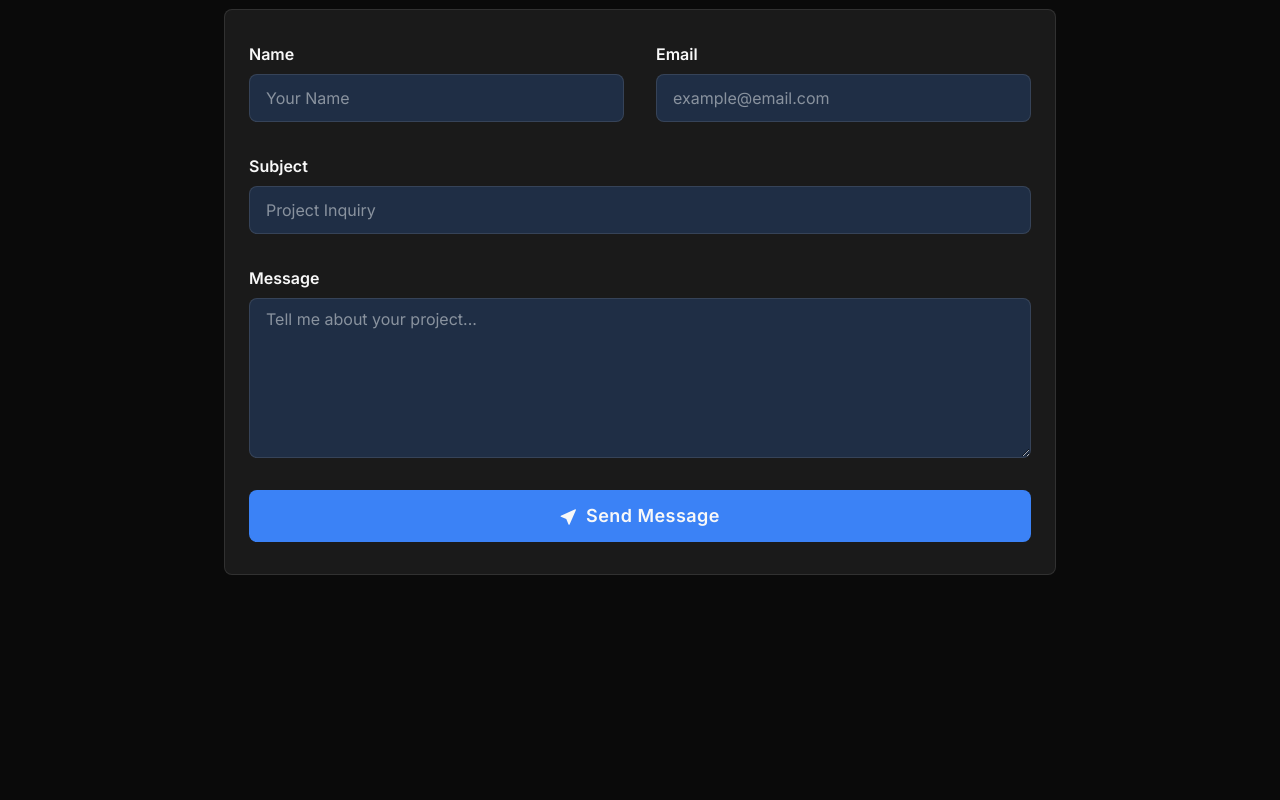
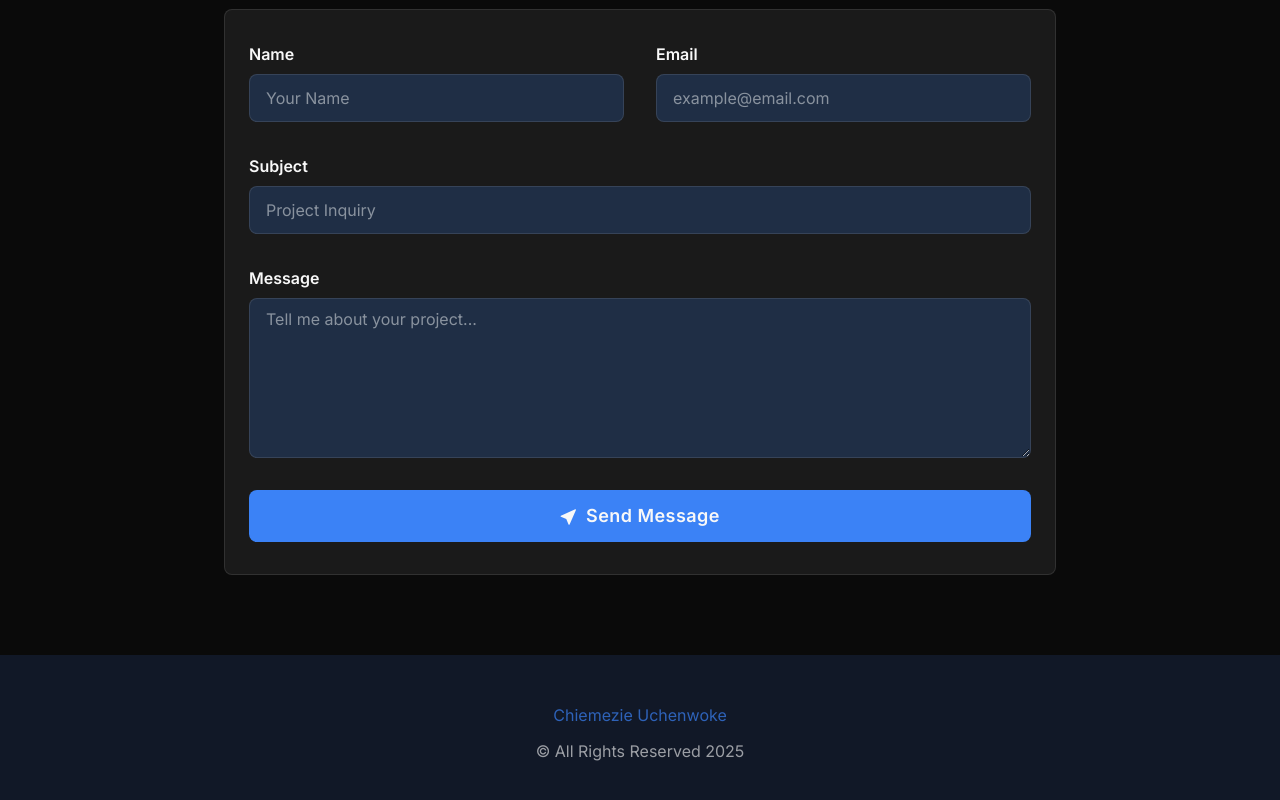
Before and after one commit to Chiemezie-Uchenwoke/portfolio, a React (Vite) app: page / in a window 1280 px wide. Shown: the part 1598-2398 px from the top of the page. Before the commit the page ends 2173 px from the top, so only its background shows below. Built offline with nearby package versions, Linux system fonts and the light colour scheme.

Commit message:
Re-adjust footer and header components

```diff
--- /dev/null
+++ b/src/components/Footer/Footer.jsx
@@ -0,0 +1,21 @@
+const Footer = () => {
+    return (
+        <footer className="mt-20 w-full py-12 bg-dark-lite">
+            <div className="container flex flex-col gap-3 items-center">
+                <a
+                    href="https://www.linkedin.com/in/chiemezieuche/"
+                    className="text-pri-blue/70 hover:text-pri-blue duration-200 text-sm lg:text-base"
+                    target="_blank"
+                >
+                    Chiemezie Uchenwoke
+                </a>
+
+                <p className="text-white-shade/60 capitalize text-sm lg:text-base">
+                    © all rights reserved 2025
+                </p>
+            </div>
+        </footer>
+    )
+}
+
+export default Footer;
--- a/src/components/Header/HeaderLg.jsx
+++ b/src/components/Header/HeaderLg.jsx
@@ -14,9 +14,17 @@ const HeaderLg = () => {
                 </nav>
 
                 <div className="flex gap-4">
-                    <a href="#"> <FaGithub className="text-lite-gray/80 text-xl hover:text-pri-blue duration-100" /> </a>
-                    <a href="#"> <FaLinkedin className="text-lite-gray/80 text-xl hover:text-pri-blue duration-100" /> </a>
-                    <a href="#"> <IoMdMail className="text-lite-gray/80 text-xl hover:text-pri-blue duration-100" /> </a>
+                    <a href="https://github.com/Chiemezie-Uchenwoke" target="_blank">
+                        <FaGithub className="text-lite-gray/80 text-xl hover:text-pri-blue duration-100" />
+                    </a>
+
+                    <a href="https://www.linkedin.com/in/chiemezieuche/" target="_blank">
+                        <FaLinkedin className="text-lite-gray/80 text-xl hover:text-pri-blue duration-100" />
+                    </a>
+
+                    <a href="mailto:uchenwoke.chiemezie@gmail.com" target="_blank">
+                        <IoMdMail className="text-lite-gray/80 text-xl hover:text-pri-blue duration-100" />
+                    </a>
                 </div>
             </div>
         </header>
--- a/src/components/Header/HeaderSm.jsx
+++ b/src/components/Header/HeaderSm.jsx
@@ -31,9 +31,17 @@ const HeaderSm = () => {
                             </ul>
 
                             <div className="flex gap-8">
-                                <a href="#"> <FaGithub className="text-lite-gray/80 text-xl hover:text-pri-blue duration-100" /> </a>
-                                <a href="#"> <FaLinkedin className="text-lite-gray/80 text-xl hover:text-pri-blue duration-100" /> </a>
-                                <a href="#"> <IoMdMail className="text-lite-gray/80 text-xl hover:text-pri-blue duration-100" /> </a>
+                                <a href="https://github.com/Chiemezie-Uchenwoke" target="_blank">
+                                    <FaGithub className="text-lite-gray/80 text-xl hover:text-pri-blue duration-100" />
+                                </a>
+
+                                <a href="https://www.linkedin.com/in/chiemezieuche/" target="_blank">
+                                    <FaLinkedin className="text-lite-gray/80 text-xl hover:text-pri-blue duration-100" />
+                                </a>
+
+                                <a href="mailto:uchenwoke.chiemezie@gmail.com" target="_blank">
+                                    <IoMdMail className="text-lite-gray/80 text-xl hover:text-pri-blue duration-100" />
+                                </a>
                             </div>
                         </nav>
                     }
--- a/src/pages/HomePage.jsx
+++ b/src/pages/HomePage.jsx
@@ -3,6 +3,7 @@ import HeaderSm from "../components/Header/HeaderSm";
 import Hero from "../components/Hero/Hero";
 import Projects from "../components/Projects/Projects";
 import Contact from "../components/Contact/Contact";
+import Footer from "../components/Footer/Footer";
 
 const HomePage = () => {
     return (
@@ -12,6 +13,7 @@ const HomePage = () => {
             <Hero />
             <Projects />
             <Contact />
+            <Footer />
         </>
     )
 }
```
